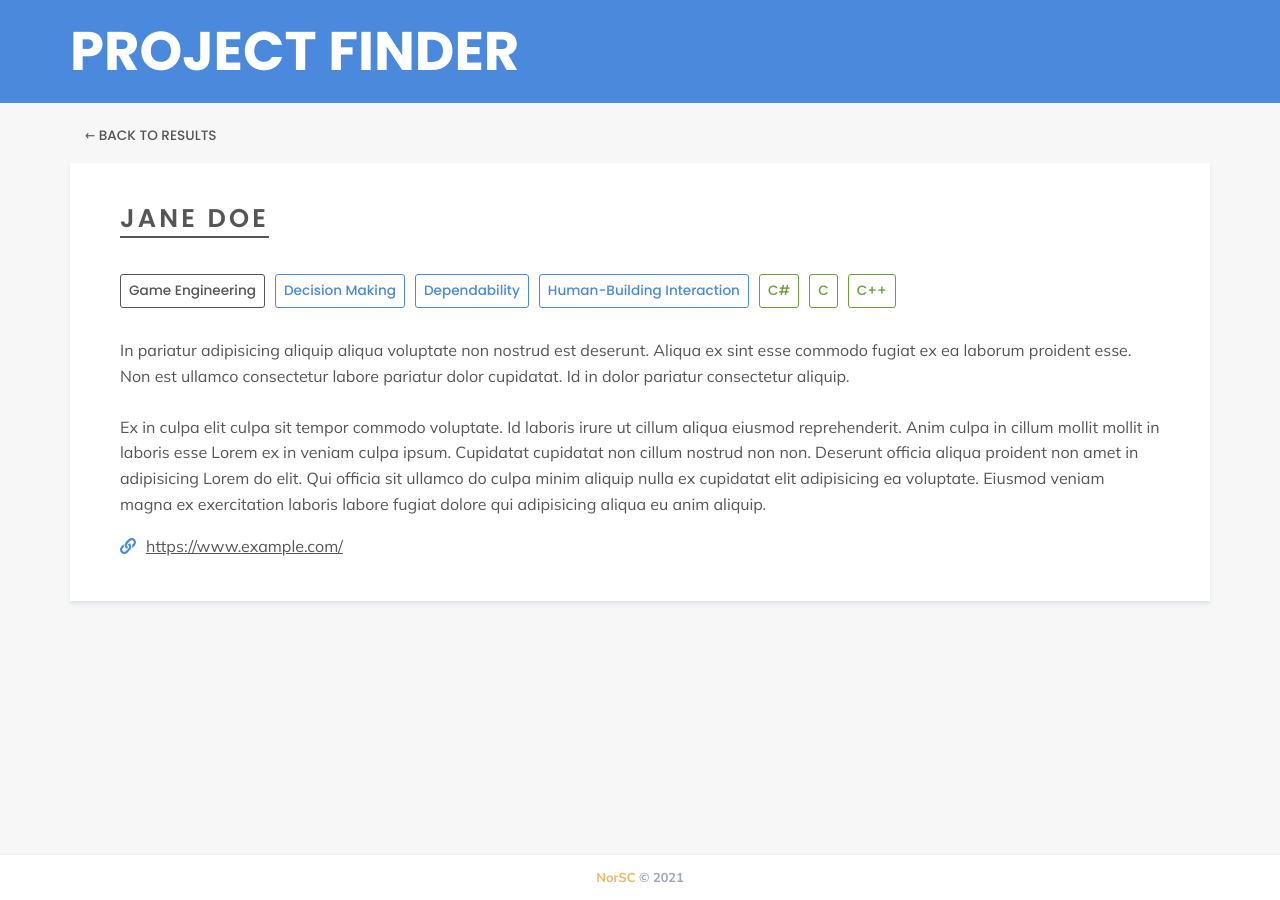
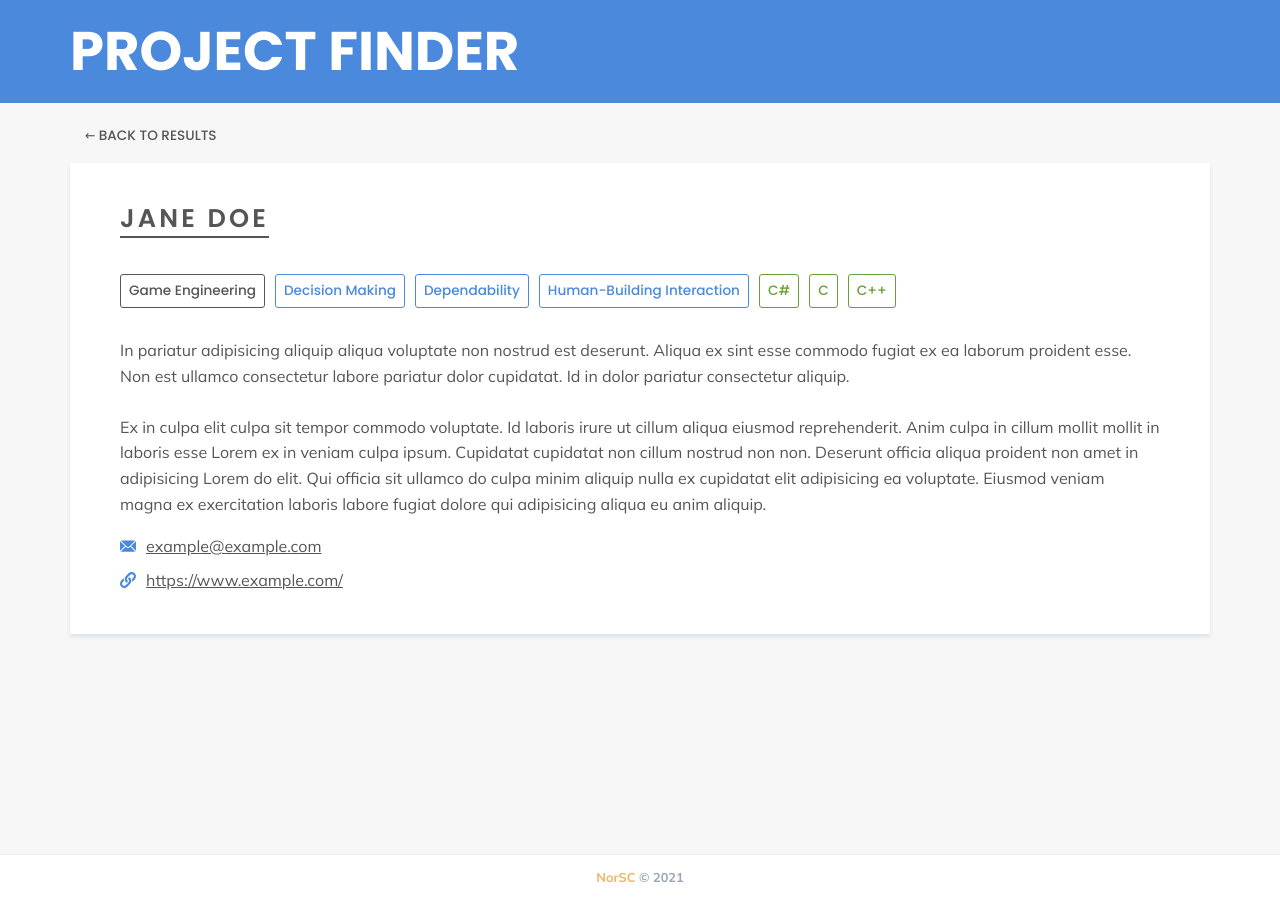
Before and after one commit to NorSC/supervisor-search, a Jekyll site: the page built from _supervisors/someone2.md, in a window 1280 px wide. Built offline with Jekyll 4.4.1, drawn with Linux system fonts in a browser that asks for light colours; a script that is not in the unit is left out.

Commit message:
Update Supervisors “someone2”

```diff
--- a/_supervisors/someone2.md
+++ b/_supervisors/someone2.md
@@ -1,22 +1,24 @@
 ---
 name: Jane Doe
-title: Jane Doe
+email: example@example.com
+website: https://www.example.com/
+research_group: Intelligent Systems Research Group
 research_themes:
   - Game Engineering
-
 additional_keywords:
   - Decision Making
   - Dependability
   - Human-Building Interaction
-
 technologies_languages:
   - C#
   - C
   - C++
-
-website: https://www.example.com/
 additional_details: >-
-  In pariatur adipisicing aliquip aliqua voluptate non nostrud est deserunt. Aliqua ex sint esse commodo fugiat ex ea laborum proident esse. Non est ullamco consectetur labore pariatur dolor cupidatat. Id in dolor pariatur consectetur aliquip.
+  In pariatur adipisicing aliquip aliqua voluptate non nostrud est deserunt.
+  Aliqua ex sint esse commodo fugiat ex ea laborum proident esse. Non est
+  ullamco consectetur labore pariatur dolor cupidatat. Id in dolor pariatur
+  consectetur aliquip.
 
   Ex in culpa elit culpa sit tempor commodo voluptate. Id laboris irure ut cillum aliqua eiusmod reprehenderit. Anim culpa in cillum mollit mollit in laboris esse Lorem ex in veniam culpa ipsum. Cupidatat cupidatat non cillum nostrud non non. Deserunt officia aliqua proident non amet in adipisicing Lorem do elit. Qui officia sit ullamco do culpa minim aliquip nulla ex cupidatat elit adipisicing ea voluptate. Eiusmod veniam magna ex exercitation laboris labore fugiat dolore qui adipisicing aliqua eu anim aliquip.
+title: Jane Doe
 ---
```
